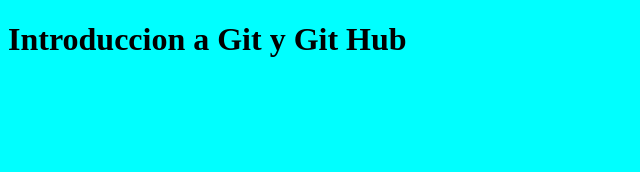
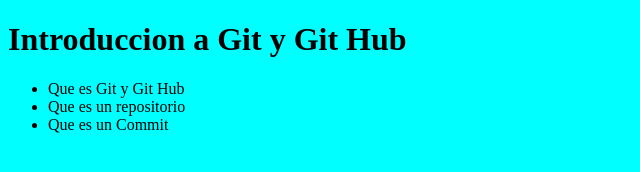
Before and after one commit to keymer2000/IntroGitHub2020, a plain HTML site: page index.html in a window 1280 px wide. Shown: the whole page, without its empty margins (0-640 px from the left). Drawn offline with Linux system fonts and the light colour scheme.

Commit message:
se agrego una lista no ordenada con el temario del curso

```diff
--- a/index.html
+++ b/index.html
@@ -8,7 +8,11 @@
 </head>
 <body>
     <h1>Introduccion a Git y Git Hub</h1>
-
+    <ul>
+        <li>Que es Git y Git Hub</li>
+        <li>Que es un repositorio</li>
+        <li>Que es un Commit</li>
+    </ul>
     <script src="index.js"></script>
 </body>
 </html>
```
